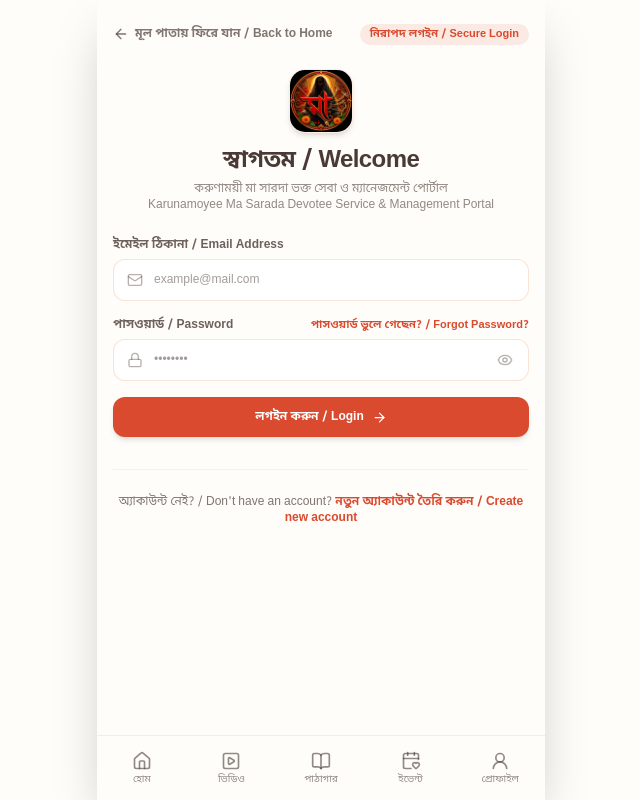
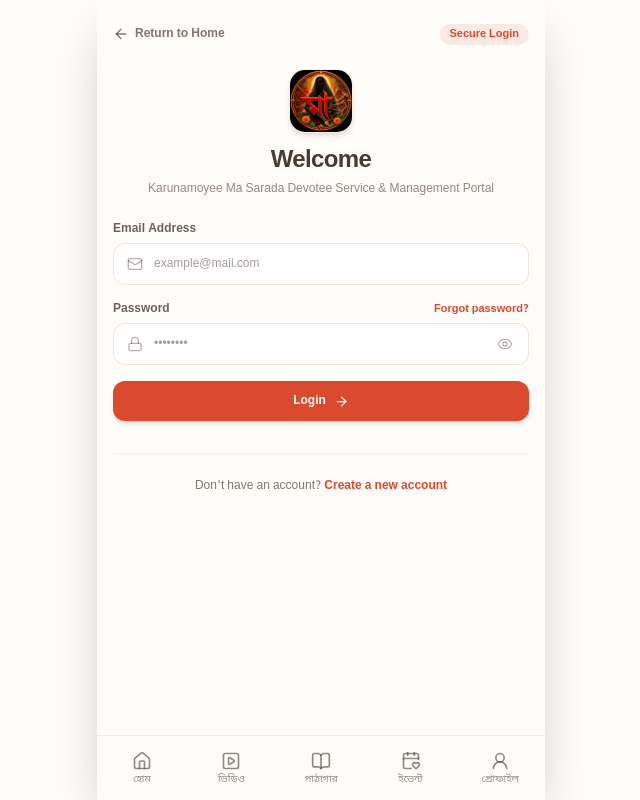
Before and after one commit to tanmaybariik/masarada, a Next.js app: page /login in a window 1280 px wide. Shown: the whole page, without its empty margins (319-959 px from the left). Built offline with nearby package versions, Linux system fonts and the light colour scheme; no server answers.

Commit message:
feat: translate login pages to English

```diff
--- a/src/app/admin/page.tsx
+++ b/src/app/admin/page.tsx
@@ -639,7 +639,7 @@ export default function AdminDashboardPage() {
     return (
       <div className="flex flex-col items-center justify-center min-h-screen max-w-md mx-auto p-6 text-center">
         <Loader2 size={36} className="animate-spin text-primary mb-3" />
-        <span className="text-xs font-bold text-foreground/70">অ্যাডমিন অনুমতি যাচাই করা হচ্ছে...</span>
+        <span className="text-xs font-bold text-foreground/70">Verifying Admin Permissions...</span>
       </div>
     );
   }
@@ -651,7 +651,7 @@ export default function AdminDashboardPage() {
         <div className="flex items-center justify-between mb-6">
           <Link href="/" className="inline-flex items-center gap-1.5 text-xs font-bold text-foreground/70 hover:text-primary transition-colors">
             <ArrowLeft size={16} />
-            <span>মূল পাতায় ফিরে যান</span>
+            <span>Return to Home</span>
           </Link>
           <span className="text-[10px] font-black text-rose-600 bg-rose-100 dark:bg-rose-950/50 px-2.5 py-0.5 rounded-full uppercase border border-rose-200">
             Restricted Zone
@@ -664,9 +664,9 @@ export default function AdminDashboardPage() {
           </div>
 
           <div>
-            <h2 className="text-xl font-black text-foreground tracking-tight">অ্যাডমিন সিকিউরিটি গেট</h2>
+            <h2 className="text-xl font-black text-foreground tracking-tight">Admin Security Gate</h2>
             <p className="text-xs text-foreground/60 mt-1">
-              এই নিয়ন্ত্রণ প্যানেলে প্রবেশ করার জন্য সুপার অ্যাডমিন অনুমোদন আবশ্যক
+              Super Admin approval is required to access this control panel
             </p>
           </div>
 
@@ -680,7 +680,7 @@ export default function AdminDashboardPage() {
 
           <form onSubmit={handleGateLogin} className="space-y-3 text-left">
             <div>
-              <label className="block text-[11px] font-bold text-foreground/70 mb-1">অ্যাডমিন ইমেইল</label>
+              <label className="block text-[11px] font-bold text-foreground/70 mb-1">Admin Email</label>
               <input
                 type="email"
                 value={gateEmail}
@@ -690,7 +690,7 @@ export default function AdminDashboardPage() {
               />
             </div>
             <div>
-              <label className="block text-[11px] font-bold text-foreground/70 mb-1">পাসওয়ার্ড</label>
+              <label className="block text-[11px] font-bold text-foreground/70 mb-1">Password</label>
               <input
                 type="password"
                 value={gatePassword}
@@ -704,14 +704,14 @@ export default function AdminDashboardPage() {
               disabled={gateLoading}
               className="w-full bg-zinc-900 dark:bg-zinc-100 text-white dark:text-zinc-900 py-2.5 rounded-xl font-extrabold text-xs shadow hover:opacity-90 transition-all disabled:opacity-50"
             >
-              প্রবেশ করুন / Submit
+              Submit
             </button>
           </form>
         </div>
 
         <div className="text-center">
           <Link href="/login" className="text-xs text-primary font-bold hover:underline">
-            সাধারণ লগইন পাতায় যান
+            Go to normal login page
           </Link>
         </div>
       </div>
--- a/src/app/login/page.tsx
+++ b/src/app/login/page.tsx
@@ -53,10 +53,10 @@ function LoginForm() {
       });
 
       if (res?.error) {
-        setErrorMsg("ইমেইল বা পাসওয়ার্ড সঠিক নয় / Invalid email or password");
+        setErrorMsg("Invalid email or password");
         setLoading(false);
       } else {
-        setSuccessMsg("লগইন সফল হয়েছে! রিডাইরেক্ট করা হচ্ছে...");
+        setSuccessMsg("Login successful! Redirecting...");
         setTimeout(() => {
           if (email.toLowerCase().includes("karunamoyee") || email.toLowerCase().includes("admin")) {
             router.push("/admin");
@@ -67,7 +67,7 @@ function LoginForm() {
         }, 600);
       }
     } catch (err: any) {
-      setErrorMsg("লগইন করার সময় ত্রুটি হয়েছে / Something went wrong during login");
+      setErrorMsg("Something went wrong during login");
       setLoading(false);
     }
   };
@@ -96,10 +96,10 @@ function LoginForm() {
       });
 
       if (res?.error) {
-        setErrorMsg("দ্রুত লগইন সফল হয়নি। অনুগ্রহ করে পুনরায় চেষ্টা করুন।");
+        setErrorMsg("Quick login failed. Please try again.");
         setLoading(false);
       } else {
-        setSuccessMsg(type === "admin" ? "অ্যাডমিন লগইন সফল! অ্যাডমিন প্যানেলে নিয়ে যাওয়া হচ্ছে..." : "লগইন সফল! অ্যাকাউন্টে নিয়ে যাওয়া হচ্ছে...");
+        setSuccessMsg(type === "admin" ? "Admin login successful! Redirecting to admin panel..." : "Login successful! Redirecting to account...");
         setTimeout(() => {
           if (type === "admin") {
             router.push("/admin");
@@ -110,7 +110,7 @@ function LoginForm() {
         }, 600);
       }
     } catch (err) {
-      setErrorMsg("লগইন ত্রুটি");
+      setErrorMsg("Login error");
       setLoading(false);
     }
   };
@@ -120,10 +120,10 @@ function LoginForm() {
       <div className="flex items-center justify-between mb-6">
         <Link href="/" className="inline-flex items-center gap-1.5 text-xs font-bold text-foreground/70 hover:text-primary transition-colors">
           <ArrowLeft size={16} />
-          <span>মূল পাতায় ফিরে যান / Back to Home</span>
+          <span>Return to Home</span>
         </Link>
         <span className="text-[11px] font-bold text-primary bg-primary/10 px-2.5 py-0.5 rounded-full">
-          নিরাপদ লগইন / Secure Login
+          Secure Login
         </span>
       </div>
 
@@ -131,14 +131,14 @@ function LoginForm() {
         <div className="relative w-16 h-16 rounded-2xl bg-white shadow-md mx-auto mb-3 border border-secondary/20 flex items-center justify-center overflow-hidden">
           <Image
             src="/logo.jpg"
-            alt="মা সারদা লোগো"
+            alt="Ma Sarada Logo"
             fill
             className="object-cover"
             priority
           />
         </div>
-        <h1 className="text-2xl font-black text-foreground tracking-tight">স্বাগতম / Welcome</h1>
-        <p className="text-xs text-foreground/60 mt-1">করুণাময়ী মা সারদা ভক্ত সেবা ও ম্যানেজমেন্ট পোর্টাল<br/>Karunamoyee Ma Sarada Devotee Service & Management Portal</p>
+        <h1 className="text-2xl font-black text-foreground tracking-tight">Welcome</h1>
+        <p className="text-xs text-foreground/60 mt-1">Karunamoyee Ma Sarada Devotee Service & Management Portal</p>
       </div>
 
 
@@ -159,7 +159,7 @@ function LoginForm() {
       <form onSubmit={handleSubmit} className="space-y-4">
         <div>
           <label className="block text-xs font-bold text-foreground/80 mb-1.5">
-            ইমেইল ঠিকানা / Email Address
+            Email Address
           </label>
           <div className="relative">
             <Mail size={16} className="absolute left-3.5 top-1/2 -translate-y-1/2 text-foreground/40" />
@@ -177,10 +177,10 @@ function LoginForm() {
         <div>
           <div className="flex items-center justify-between mb-1.5">
             <label className="text-xs font-bold text-foreground/80">
-              পাসওয়ার্ড / Password
+              Password
             </label>
             <Link href="/forgot-password" className="text-[11px] text-primary font-bold hover:underline">
-              পাসওয়ার্ড ভুলে গেছেন? / Forgot Password?
+              Forgot password?
             </Link>
           </div>
           <div className="relative">
@@ -211,11 +211,11 @@ function LoginForm() {
           {loading ? (
             <>
               <Loader2 size={16} className="animate-spin" />
-              <span>যাচাই করা হচ্ছে... / Verifying...</span>
+              <span>Verifying...</span>
             </>
           ) : (
             <>
-              <span>লগইন করুন / Login</span>
+              <span>Login</span>
               <ArrowRight size={15} />
             </>
           )}
@@ -223,9 +223,9 @@ function LoginForm() {
       </form>
 
       <div className="mt-8 pt-6 border-t border-secondary/15 text-center text-xs text-foreground/70">
-        অ্যাকাউন্ট নেই? / Don't have an account?{" "}
+        Don't have an account?{" "}
         <Link href="/register" className="text-primary font-black hover:underline">
-          নতুন অ্যাকাউন্ট তৈরি করুন / Create new account
+          Create a new account
         </Link>
       </div>
     </div>
@@ -236,7 +236,7 @@ export default function LoginPage() {
   return (
     <Suspense fallback={
       <div className="flex items-center justify-center min-h-screen text-xs font-bold text-foreground/60">
-        লোড হচ্ছে... / Loading...
+        Loading...
       </div>
     }>
       <LoginForm />
```
